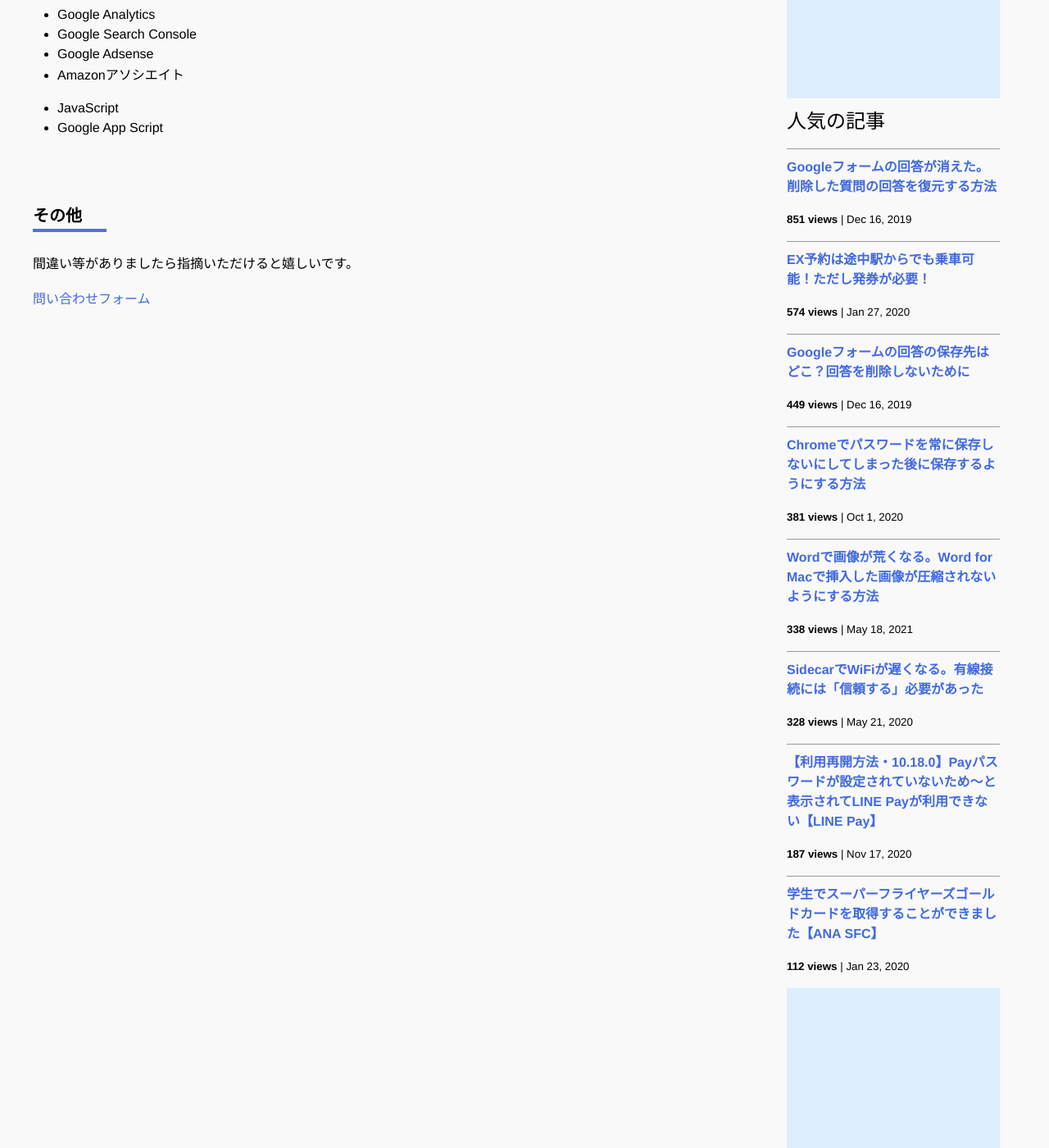
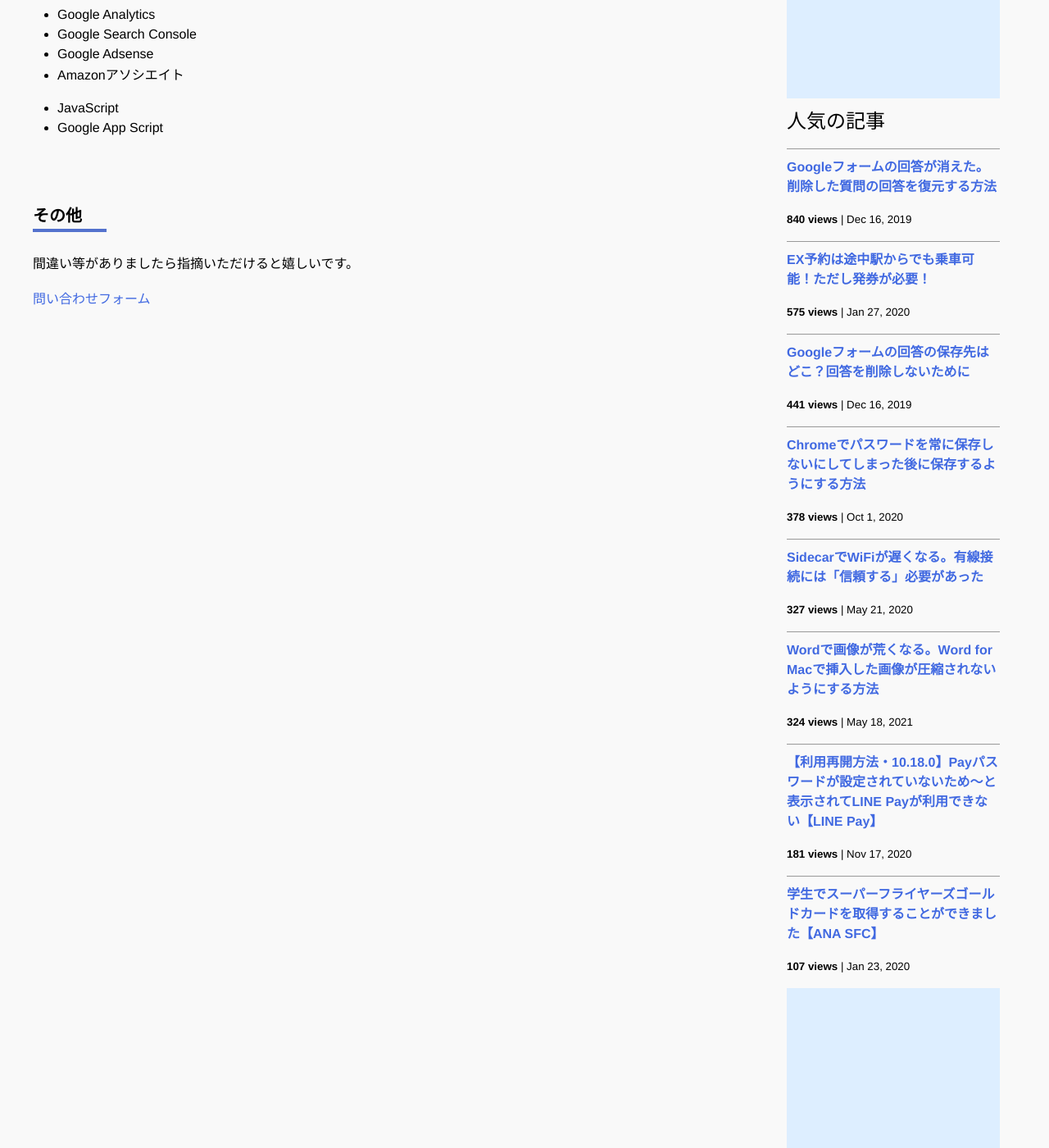
Before and after one commit to iwanaminami/shoyaiwaname, a Jekyll site: the page built from about.markdown, in a window 1280 px wide and 1400 px high, scrolled down 693 px. Shown: the whole window at 82% size. Built offline with Jekyll 4.4.1, drawn with Linux system fonts in a browser that asks for light colours; nearby versions of some CDN libraries; comment, search, counter and statistics services are not loaded.

Commit message:
a new commit message

```diff
--- a/_data/popularposts.yml
+++ b/_data/popularposts.yml
@@ -1,17 +1,17 @@
 side:
-  - view: 851
+  - view: 840
     url: /2019/12/16/restore-googleform.html
-  - view: 574
+  - view: 575
     url: /2020/01/27/ex-rideontheway.html
-  - view: 449
+  - view: 441
     url: /2019/12/16/googleform-answers.html
-  - view: 381
+  - view: 378
     url: /2020/10/01/googlepassword.html
-  - view: 338
+  - view: 327
+    url: /2020/05/21/sidecar-via-cable.html
+  - view: 324
     url: /2021/05/18/image-compression-word.html
-  - view: 328
-    url: /2020/05/21/sidecar-via-cable.html
-  - view: 187
+  - view: 181
     url: /2020/11/17/linepay.html
-  - view: 112
+  - view: 107
     url: /2020/01/23/sfcgold.html
```
